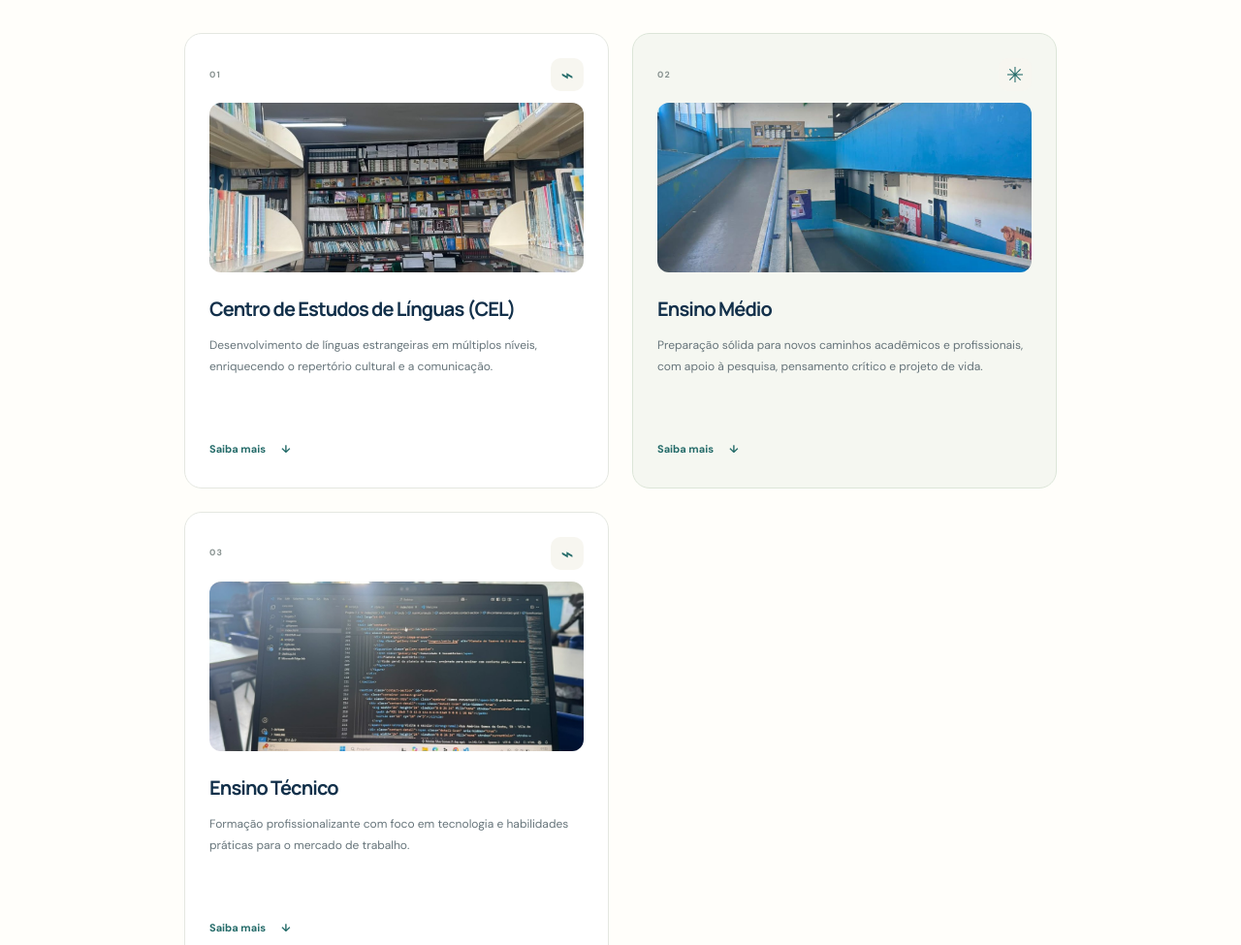
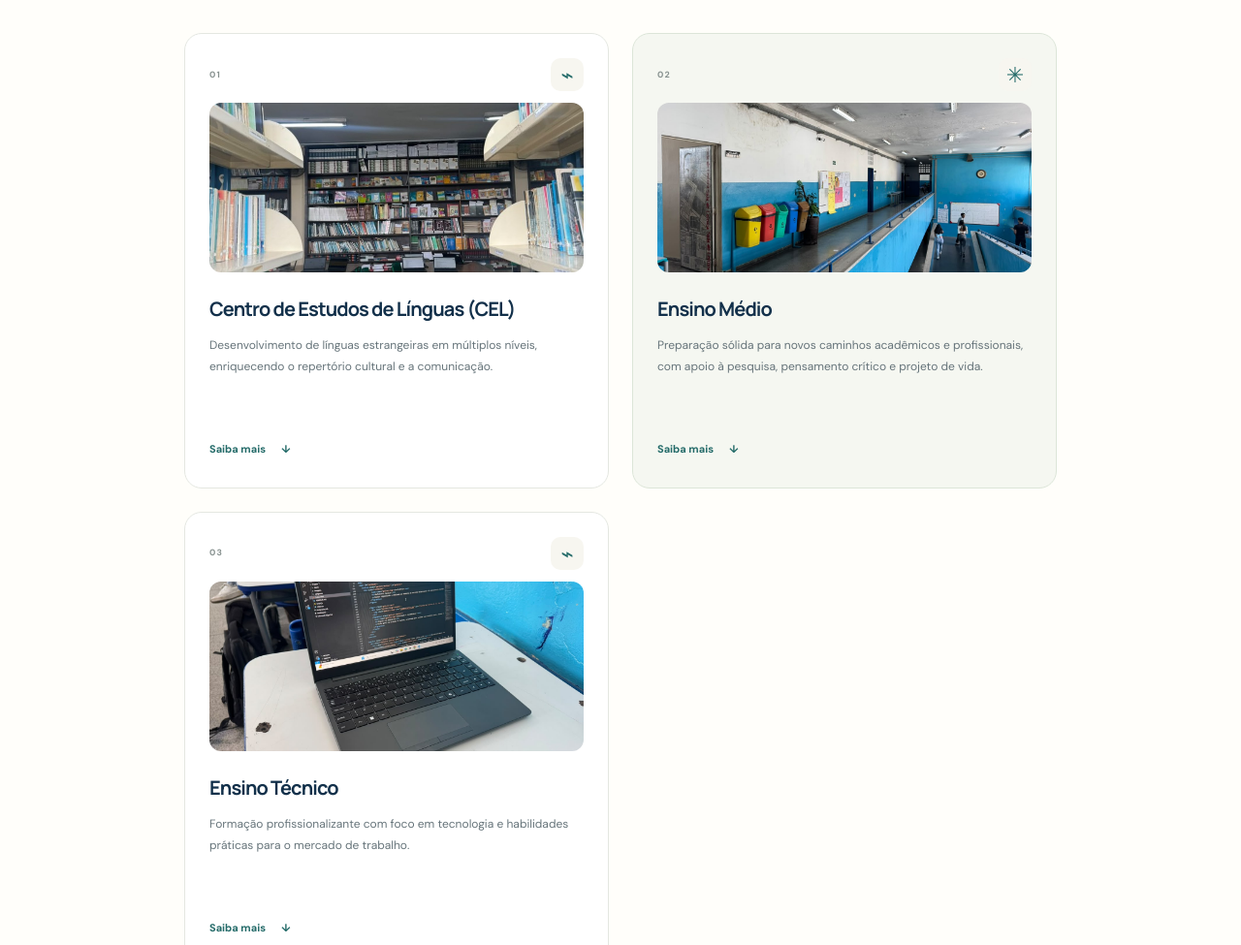
Before and after one commit to nicolas-23-nico/dom-pedro-i, a plain HTML site: page index.html in a window 1280 px wide. Shown: the part 1152-2127 px from the top of the page at 97% size. Drawn offline with Linux system fonts and the light colour scheme.

Commit message:
Adicionar novas imagens do corredor e notebook
- Trocar imagem de Ensino Médio para corredor novo
- Trocar imagem de Ensino Técnico para notebook novo

Generated with [Devin](https://devin.ai)

Co-Authored-By: Devin <158243242+devin-ai-integration[bot]@users.noreply.github.com>

```diff
--- a/index.html
+++ b/index.html
@@ -94,14 +94,14 @@
           </article>
           <article class="program-card featured-card">
             <div class="program-top"><span class="program-number">02</span><span class="program-icon" aria-hidden="true">✳</span></div>
-            <img class="program-photo" src="imagens/corredor.jpg" alt="Corredor da escola">
+            <img class="program-photo" src="imagens/corredor-novo.jpg" alt="Corredor da escola">
             <h3>Ensino Médio</h3>
             <p>Preparação sólida para novos caminhos acadêmicos e profissionais, com apoio à pesquisa, pensamento crítico e projeto de vida.</p>
             <a href="#contato" class="card-link">Saiba mais <span aria-hidden="true">↓</span></a>
           </article>
           <article class="program-card">
             <div class="program-top"><span class="program-number">03</span><span class="program-icon" aria-hidden="true">⌁</span></div>
-            <img class="program-photo" src="imagens/notebook.jpg" alt="Ensino Técnico com tecnologia">
+            <img class="program-photo" src="imagens/WhatsApp Image 2026-11-18 at 08.01.05 (1).jpeg" alt="Ensino Técnico com tecnologia">
             <h3>Ensino Técnico</h3>
             <p>Formação profissionalizante com foco em tecnologia e habilidades práticas para o mercado de trabalho.</p>
             <a href="#contato" class="card-link">Saiba mais <span aria-hidden="true">↓</span></a>
```
Also changed, not shown: imagens/WhatsApp Image 2026-11-18 at 08.01.05 (1).jpeg (added), imagens/WhatsApp Image 2026-11-18 at 08.06.05 (1).jpeg (added), imagens/corredor-novo.jpg (added).
